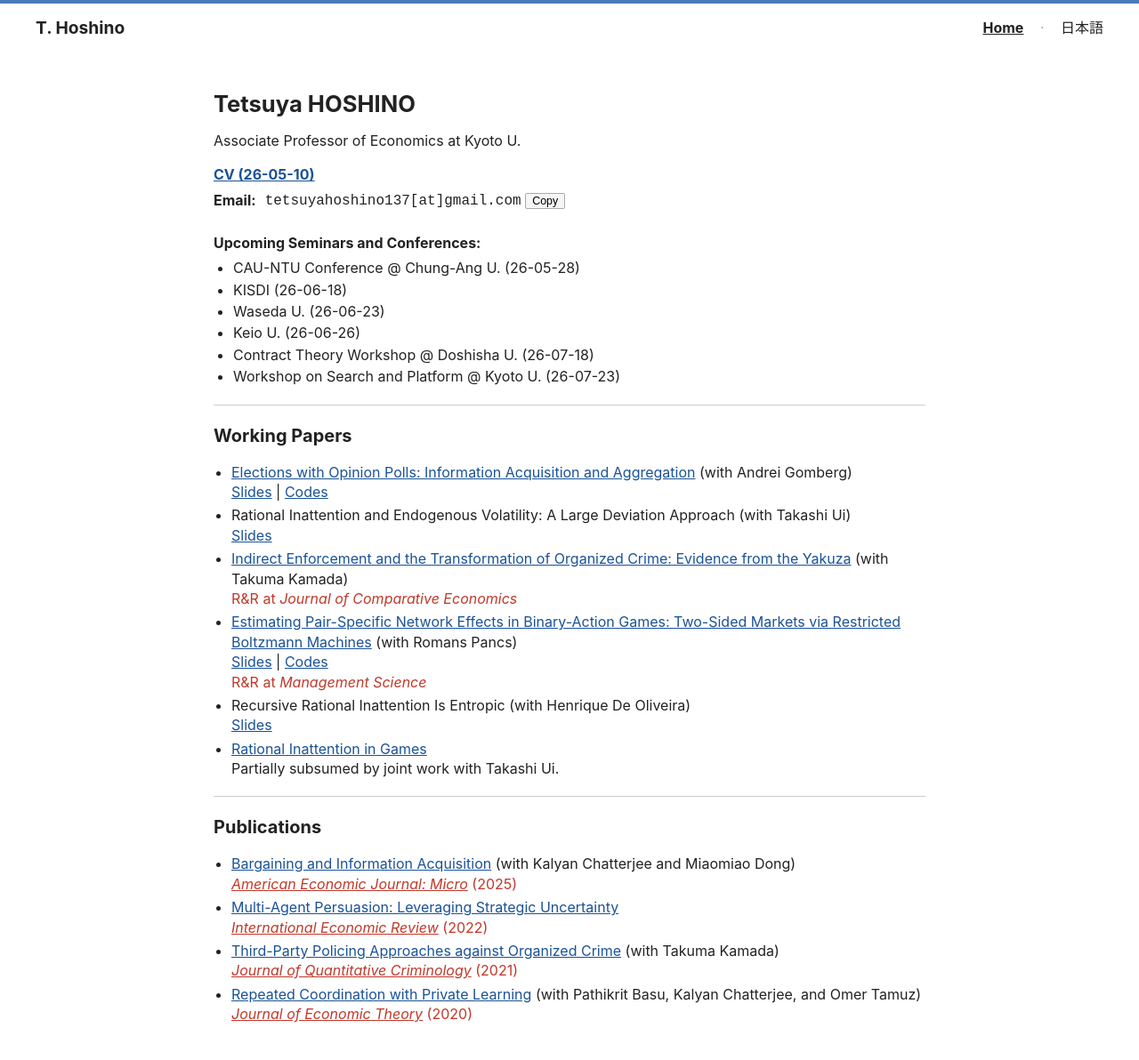
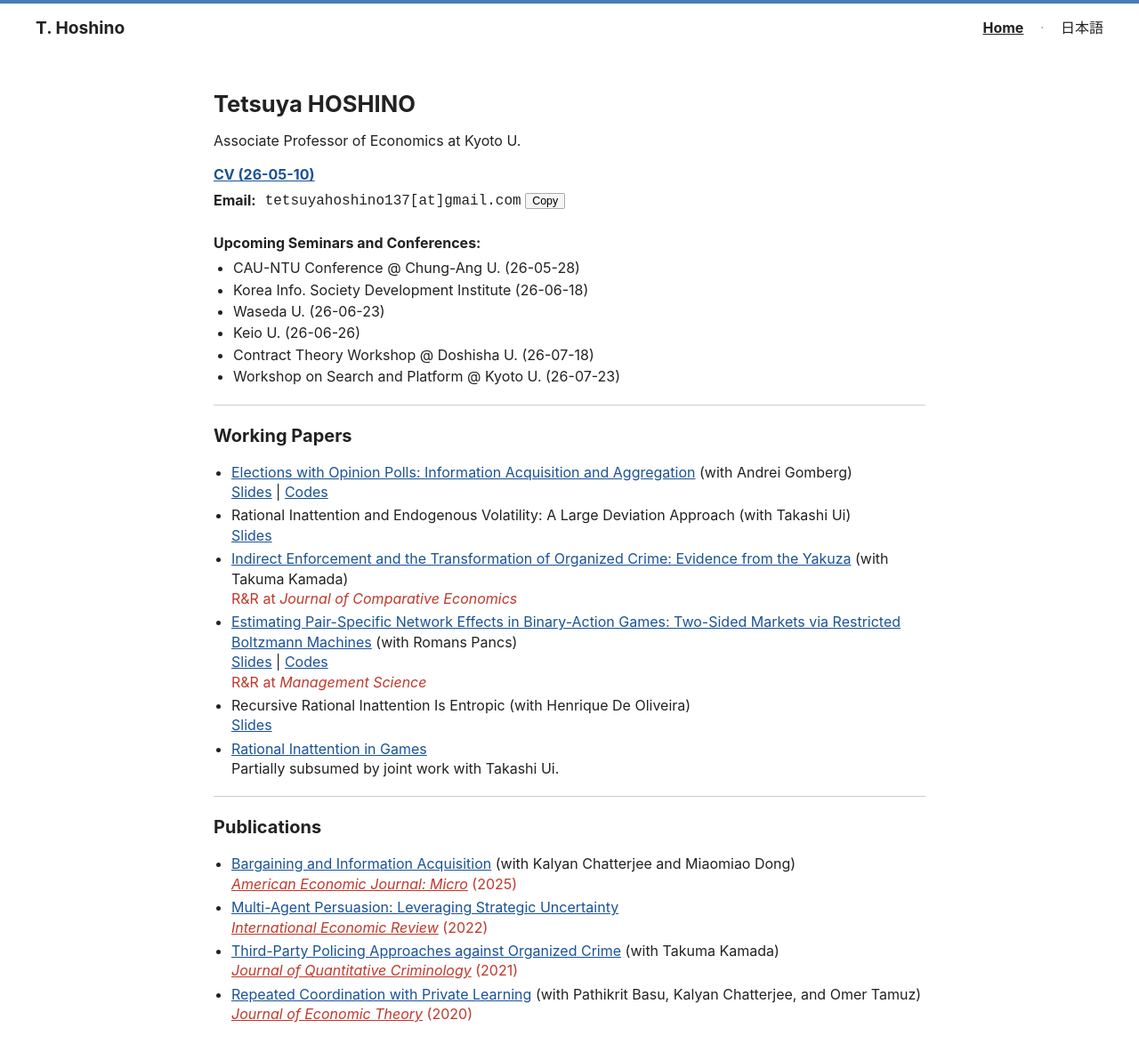
Before and after one commit to tetsuyahoshino137/tetsuyahoshino137.github.io, a Jekyll site: the page built from index.md, in a window 1280 px wide. Shown: the whole page at 89% size. Built offline with Jekyll 4.4.1, drawn with Linux system fonts in a browser that asks for light colours.

Commit message:
Update index.md

```diff
--- a/index.md
+++ b/index.md
@@ -24,7 +24,7 @@ title: Home
 <p class="upcoming-title"><strong>Upcoming Seminars and Conferences:</strong></p>
 <ul class="upcoming-list">
   <li>CAU-NTU Conference @ Chung-Ang U. (26-05-28)</li>
-  <li>KISDI (26-06-18)</li>
+  <li>Korea Info. Society Development Institute (26-06-18)</li>
   <li>Waseda U. (26-06-23)</li>
   <li>Keio U. (26-06-26)</li>
   <li>Contract Theory Workshop @ Doshisha U. (26-07-18)</li>
```
